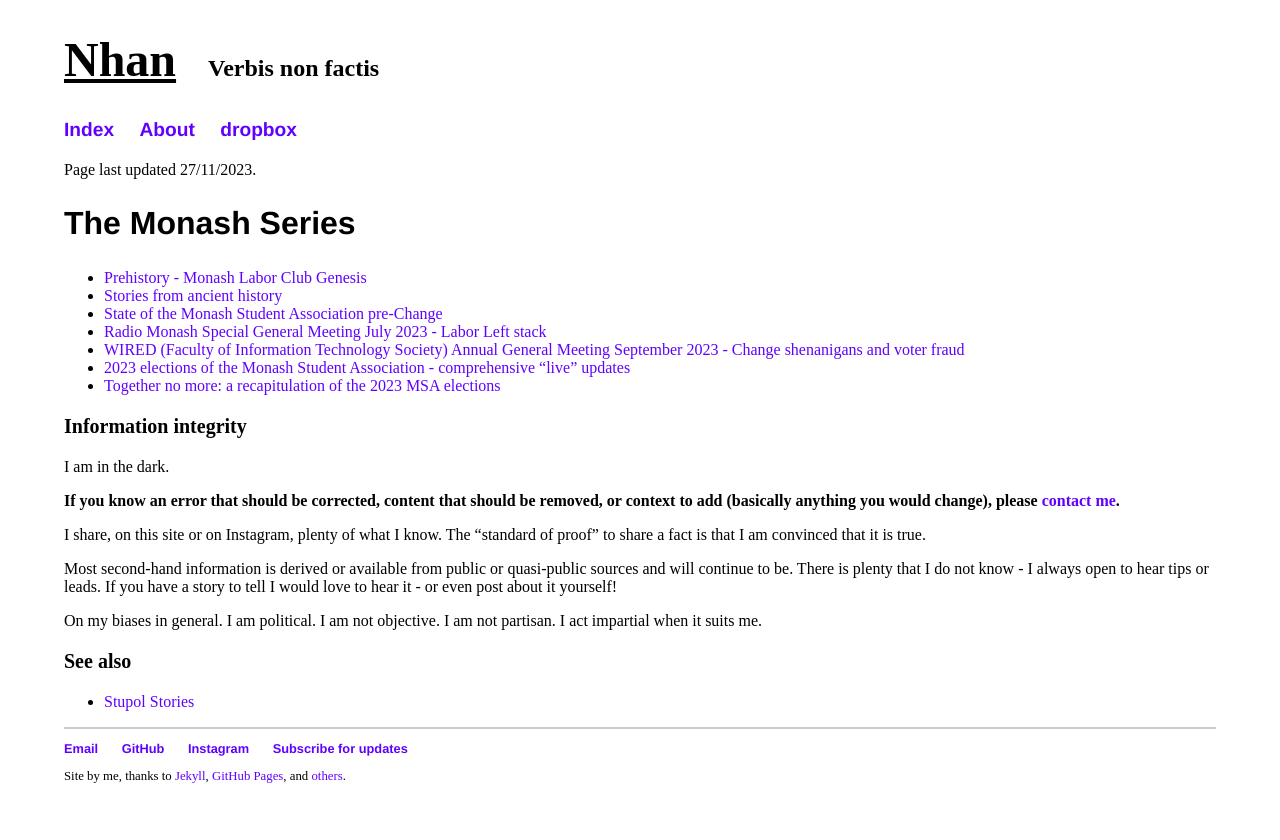
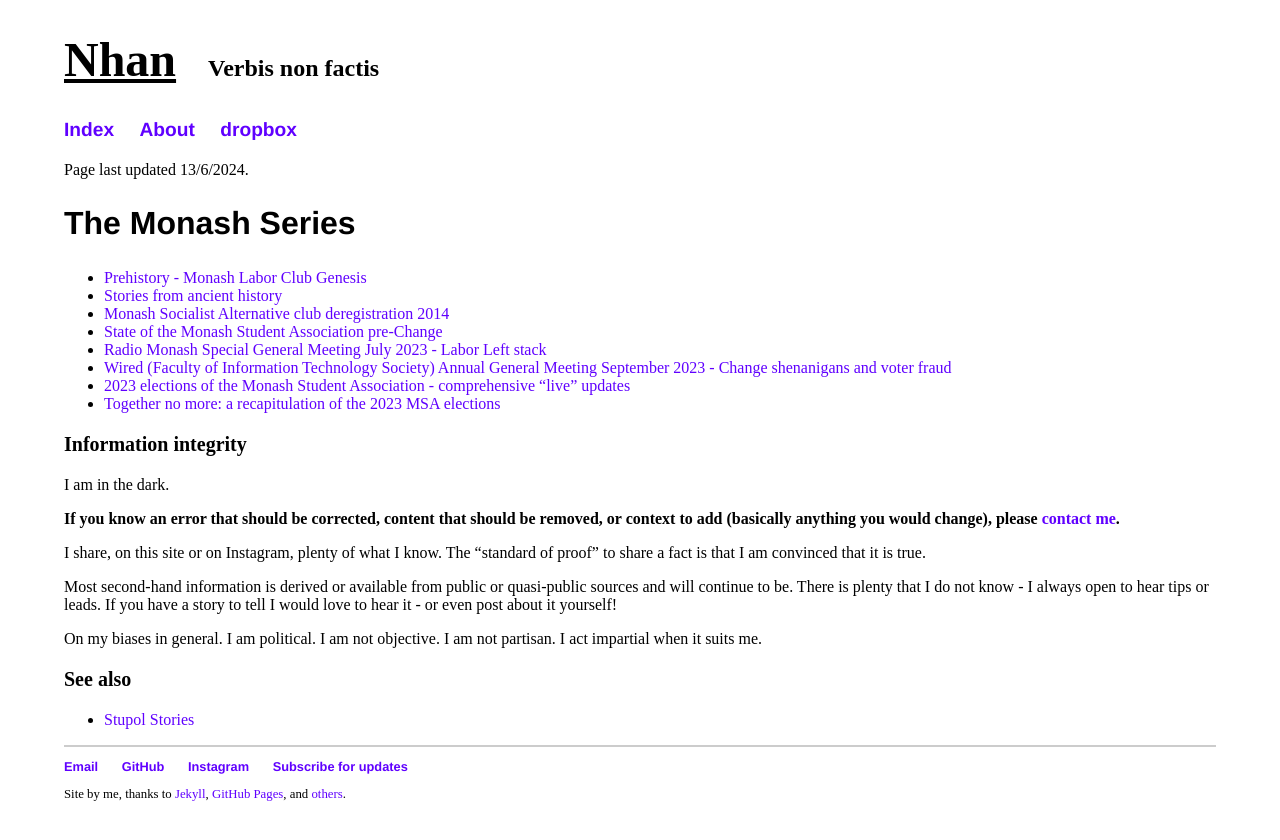
Before and after one commit to nhtnhanbn/nhtnhanbn.github.io, a Jekyll site: the page built from _repository/monash.md, in a window 1280 px wide. Shown: the top 840 px of the page. Built offline with Jekyll 4.4.1, drawn with Linux system fonts in a browser that asks for light colours; grey boxes are pictures that could not be loaded.

Commit message:
Post msalt

```diff
--- a/_repository/monash.md
+++ b/_repository/monash.md
@@ -3,15 +3,16 @@ permalink: /monash
 title: The Monash Series
 ---
 
-Page last updated 27/11/2023.
+Page last updated 13/6/2024.
 
 ## The Monash Series
 
 - [Prehistory - Monash Labor Club Genesis](/maonash)
 - [Stories from ancient history](/stupol)
+- [Monash Socialist Alternative club deregistration 2014](/msalt)
 - [State of the Monash Student Association pre-Change](/msa)
 - [Radio Monash Special General Meeting July 2023 - Labor Left stack](/radmon)
-- [WIRED (Faculty of Information Technology Society) Annual General Meeting September 2023 - Change shenanigans and voter fraud](/wired)
+- [Wired (Faculty of Information Technology Society) Annual General Meeting September 2023 - Change shenanigans and voter fraud](/wired)
 - [2023 elections of the Monash Student Association - comprehensive "live" updates](/msa23)
 - [Together no more: a recapitulation of the 2023 MSA elections](/changemsa)
 
```
Also changed, not shown: monash/msalt.md (added, +79 -0 lines).
